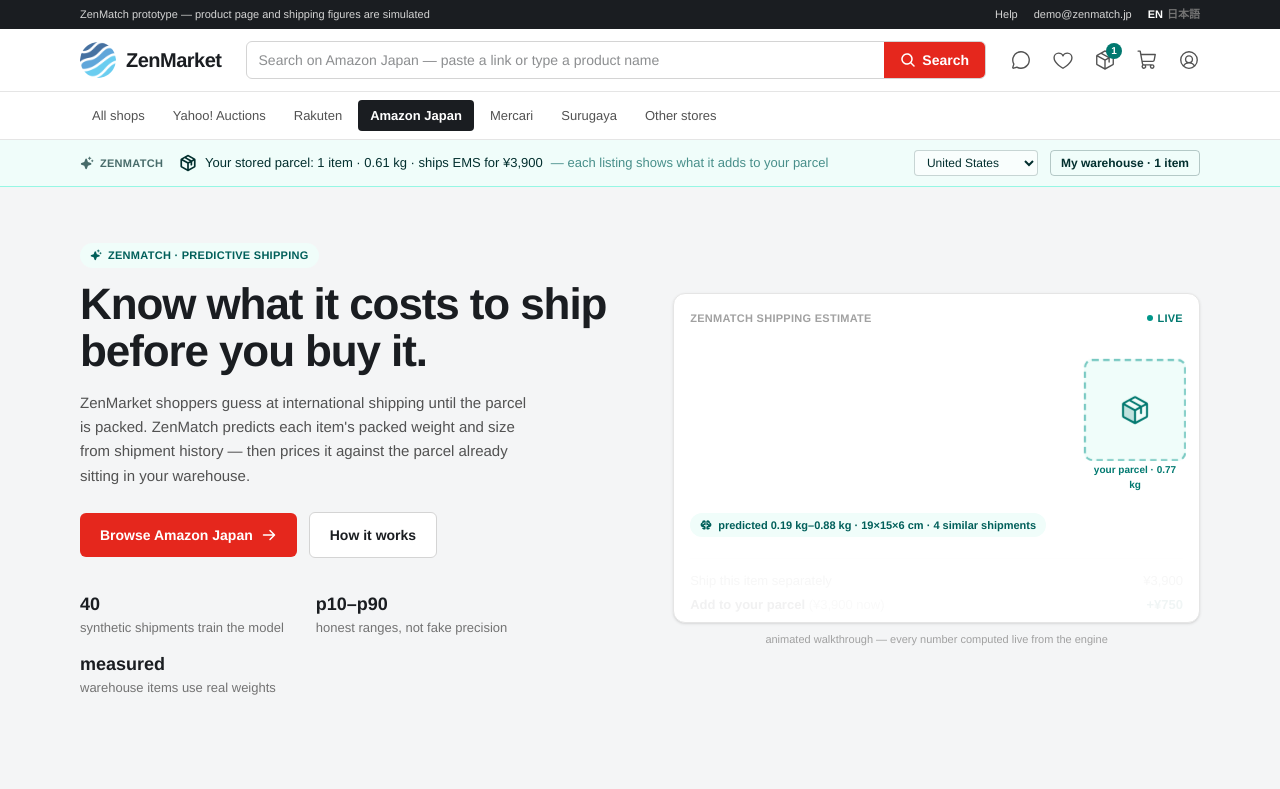
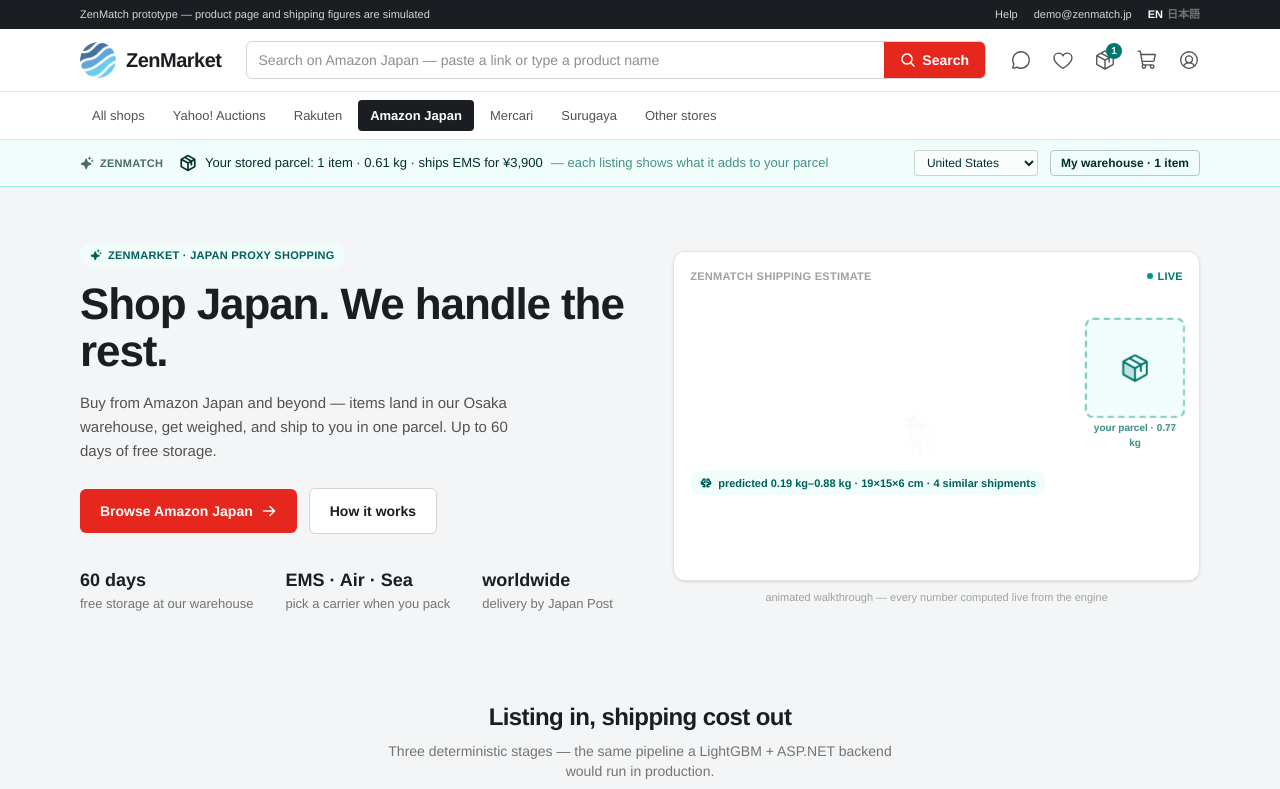
Before and after one commit to Jesse-Garcia99/zenmarket, a React (Vite) app: page / in a window 1280 px wide. Shown: the top 789 px of the page. Built offline with nearby package versions, Linux system fonts and the light colour scheme.

Commit message:
Generalize home hero to ZenMarket storefront copy

```diff
--- a/src/i18n.ts
+++ b/src/i18n.ts
@@ -190,18 +190,18 @@ const en = {
   'msg.note': 'Demo thread — replies are canned. On ZenMarket this connects to multilingual support staff.',
 
   // home
-  'home.eyebrow': 'ZenMatch · predictive shipping',
-  'home.h1': 'Know what it costs to ship before you buy it.',
+  'home.eyebrow': 'ZenMarket · Japan proxy shopping',
+  'home.h1': 'Shop Japan. We handle the rest.',
   'home.sub':
-    'ZenMarket shoppers guess at international shipping until the parcel is packed. ZenMatch predicts each item\'s packed weight and size from shipment history — then prices it against the parcel already sitting in your warehouse.',
+    'Buy from Amazon Japan and beyond — items land in our Osaka warehouse, get weighed, and ship to you in one parcel. Up to 60 days of free storage.',
   'home.ctaShop': 'Browse Amazon Japan',
   'home.ctaHow': 'How it works',
-  'home.stat1v': '40',
-  'home.stat1': 'synthetic shipments train the model',
-  'home.stat2v': 'p10–p90',
-  'home.stat2': 'honest ranges, not fake precision',
-  'home.stat3v': 'measured',
-  'home.stat3': 'warehouse items use real weights',
+  'home.stat1v': '60 days',
+  'home.stat1': 'free storage at our warehouse',
+  'home.stat2v': 'EMS · Air · Sea',
+  'home.stat2': 'pick a carrier when you pack',
+  'home.stat3v': 'worldwide',
+  'home.stat3': 'delivery by Japan Post',
   'home.live': 'live',
   'home.yourParcel': (kg: string) => `your parcel · ${kg}`,
   'home.predChip': (r: string, dims: string, n: number) =>
@@ -405,17 +405,17 @@ const ja: Dict = {
   'msg.send': '送信',
   'msg.note': 'デモ用スレッド — 返信は定型文です。実際の ZenMarket では多言語スタッフが対応します。',
 
-  'home.eyebrow': 'ZenMatch · 送料予測',
-  'home.h1': '購入前に、送料が分かる。',
-  'home.sub': 'ZenMarket のユーザーは梱包が終わるまで国際送料を推測するしかありません。ZenMatch は発送実績から商品の梱包重量とサイズを予測し、すでに倉庫にある荷物と合わせて料金を算出します。',
+  'home.eyebrow': 'ZenMarket · 日本からのお買い物',
+  'home.h1': '日本のお買い物を、もっとかんたんに。',
+  'home.sub': 'Amazon Japan をはじめ日本のショップでお買い物 — 商品は大阪の倉庫に届き、計量後にまとめて発送します。最大60日間、保管は無料。',
   'home.ctaShop': 'Amazon Japan を見る',
   'home.ctaHow': '仕組みを見る',
-  'home.stat1v': '40',
-  'home.stat1': 'シミュレーション発送データで学習',
-  'home.stat2v': 'p10–p90',
-  'home.stat2': '誠実な範囲表示、偽の精度なし',
-  'home.stat3v': '実測',
-  'home.stat3': '保管商品は実測値を使用',
+  'home.stat1v': '60日間',
+  'home.stat1': '倉庫で無料保管',
+  'home.stat2v': 'EMS・航空便・船便',
+  'home.stat2': '梱包時に選べる配送方法',
+  'home.stat3v': '世界へ',
+  'home.stat3': '日本郵便でお届け',
   'home.live': 'ライブ',
   'home.yourParcel': (kg) => `あなたの荷物 · ${kg}`,
   'home.predChip': (r, dims, n) => `予測 ${r} · ${dims} · 類似発送${n}件`,
```
